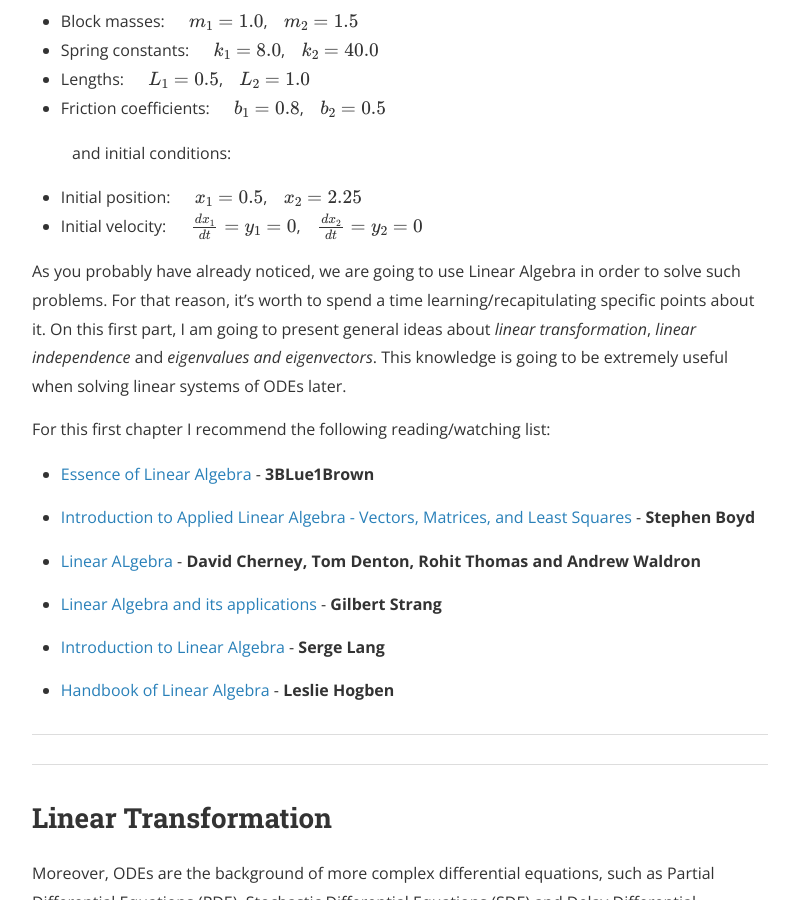
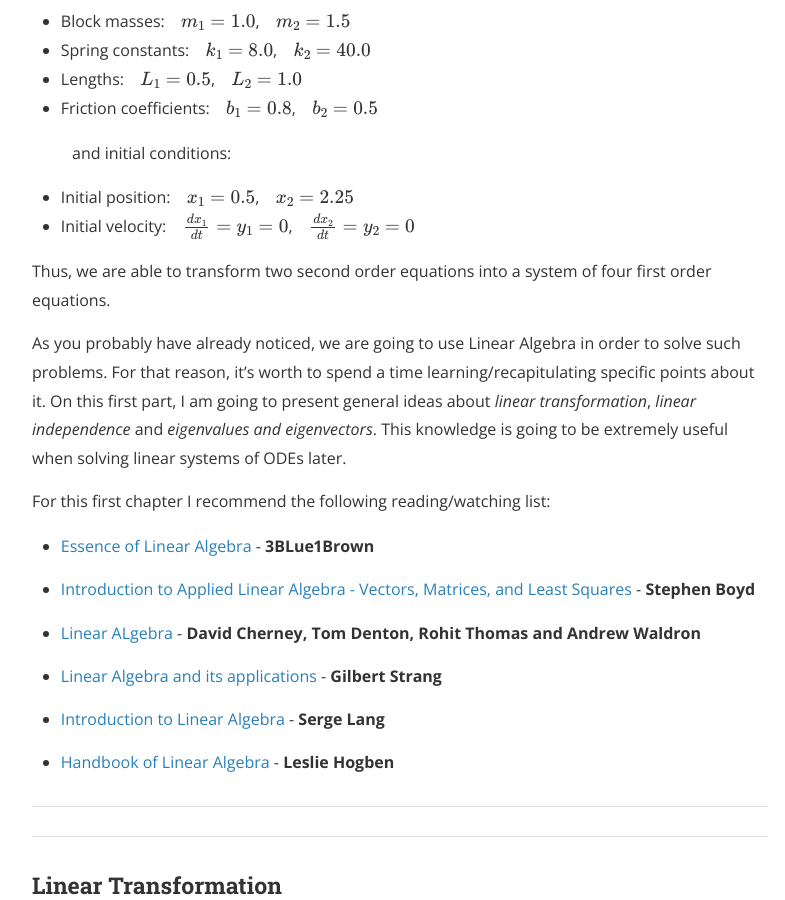
Before and after one commit to vic1309/lerofly, a Jekyll site: the page built from _posts/2019-06-06-linear_pt1.markdown, in a window 1280 px wide and 900 px high, scrolled down 1325 px. Shown: the whole window, without its empty margins (240-1025 px from the left). Built offline with Jekyll 4.4.1, drawn with Linux system fonts in a browser that asks for light colours; nearby versions of some CDN libraries; formulas are drawn with MathJax 3; a script that is not in the unit is left out.

Commit message:
Update 2019-06-06-linear_pt1.markdown

```diff
--- a/_posts/2019-06-06-linear_pt1.markdown
+++ b/_posts/2019-06-06-linear_pt1.markdown
@@ -29,15 +29,17 @@ We have finally reached the last topic on our journey! Before going deeper and a
 
 > Defining parameter values:
 
-* Block masses: &ensp;&ensp; $m_1 = 1.0$, &ensp; $m_2 = 1.5$
-* Spring constants: &ensp;&ensp; $k_1 = 8.0$, &ensp; $k_2 = 40.0$
-* Lengths: &ensp;&ensp; $L_1 = 0.5$, &ensp; $L_2 = 1.0$
-* Friction coefficients: &ensp;&ensp; $b_1 = 0.8$, &ensp; $b_2 = 0.5$
+* Block masses: &ensp; $m_1 = 1.0$, &ensp; $m_2 = 1.5$
+* Spring constants: &ensp; $k_1 = 8.0$, &ensp; $k_2 = 40.0$
+* Lengths: &ensp; $L_1 = 0.5$, &ensp; $L_2 = 1.0$
+* Friction coefficients: &ensp; $b_1 = 0.8$, &ensp; $b_2 = 0.5$
 
 > and initial conditions:
 
-* Initial position: &ensp;&ensp; $x_1 = 0.5$, &ensp; $x_2 = 2.25$
-* Initial velocity: &ensp;&ensp; $\frac{d x_1}{dt} = y_1 = 0$, &ensp; $\frac{d x_2}{dt} = y_2 = 0$
+* Initial position: &ensp; $x_1 = 0.5$, &ensp; $x_2 = 2.25$
+* Initial velocity: &ensp; $\frac{d x_1}{dt} = y_1 = 0$, &ensp; $\frac{d x_2}{dt} = y_2 = 0$
+
+Thus, we are able to transform two second order equations into a system of four first order equations.
 
 As you probably have already noticed, we are going to use Linear Algebra in order to solve such problems. For that reason, it's worth to spend a time learning/recapitulating specific points about it. On this first part, I am going to present general ideas about *linear transformation*, *linear independence* and *eigenvalues and eigenvectors*. This knowledge is going to be extremely useful when solving linear systems of ODEs later.
 
@@ -58,7 +60,7 @@ For this first chapter I recommend the following reading/watching list:
 ----
 ----
 
-## Linear Transformation
+### Linear Transformation
 
 
 Moreover, ODEs are the background of more complex differential equations, such as Partial Differential Equations (PDE), Stochastic Differential Equations (SDE) and Delay Differential Equations (DDE).
```
